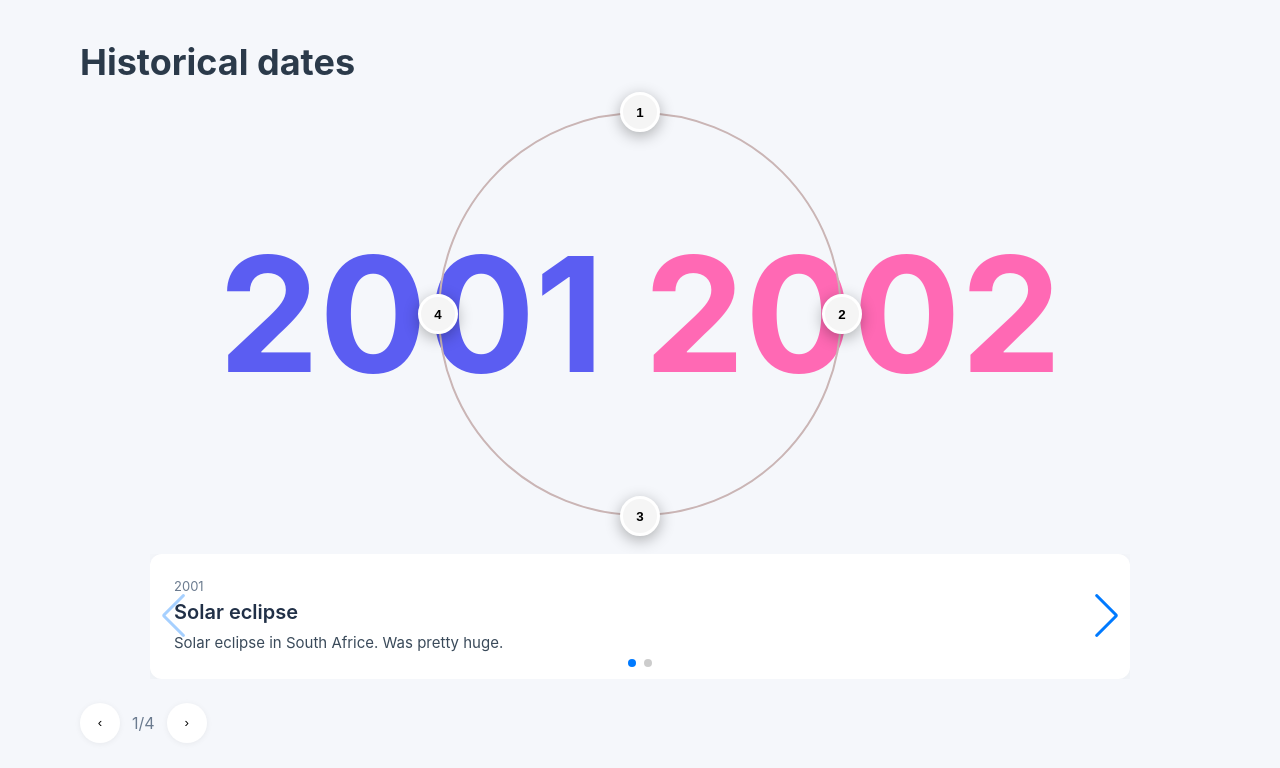
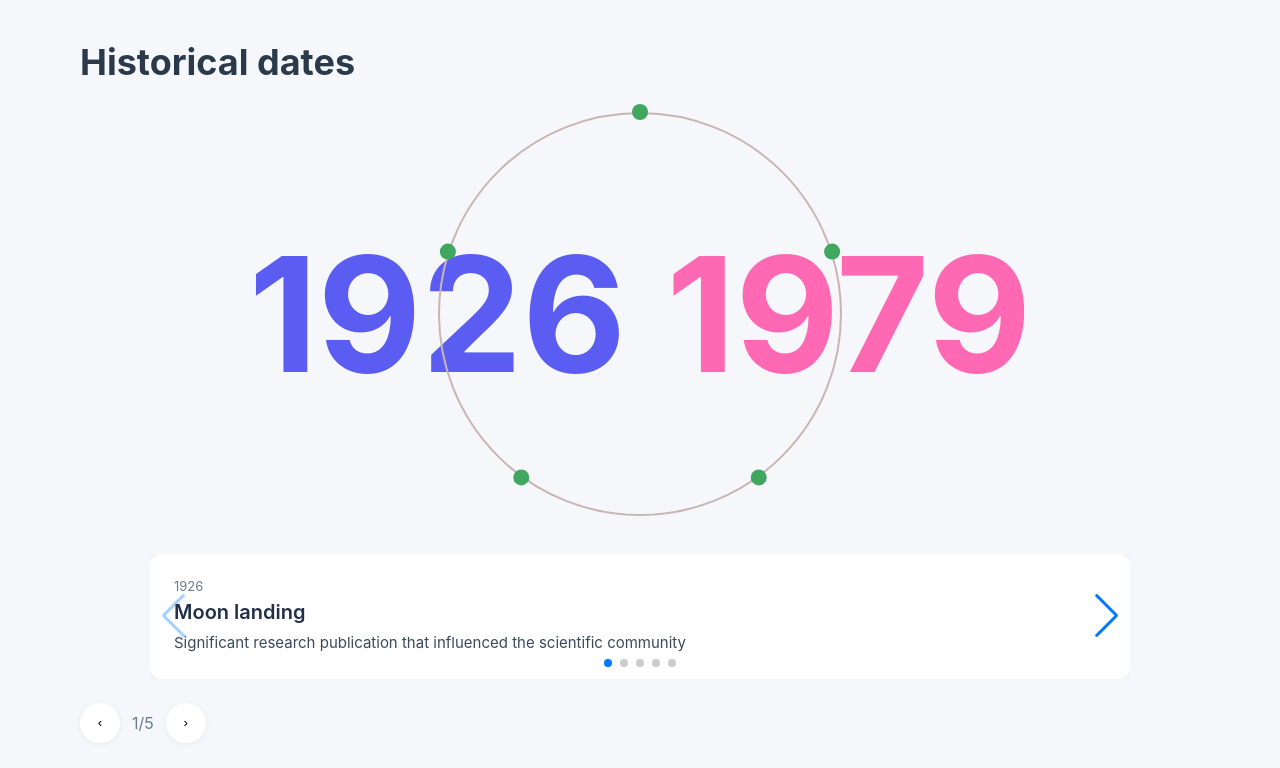
Before and after one commit to Infandel/timeline-into-past, a React app: page / in a window 1280 px wide. Shown: the top 768 px of the page. Built offline with nearby package versions, Linux system fonts and the light colour scheme.

Commit message:
Added basic styling for moving buttons on circle. Added on hover animation for them. Changed data mocking generation.

```diff
--- a/package.json
+++ b/package.json
@@ -13,11 +13,13 @@
 		"gsap": "^3.12.0",
 		"react": "^18.2.0",
 		"react-dom": "^18.2.0",
-		"swiper": "^9.0.0"
+		"swiper": "^9.0.0",
+		"uuid": "^13.0.0"
 	},
 	"devDependencies": {
 		"@types/react": "^18.0.0",
 		"@types/react-dom": "^18.0.0",
+		"@types/uuid": "^10.0.0",
 		"@typescript-eslint/eslint-plugin": "^8.46.1",
 		"@typescript-eslint/parser": "^8.46.1",
 		"css-loader": "^6.0.0",
--- a/src/App.tsx
+++ b/src/App.tsx
@@ -1,14 +1,19 @@
 import { useState } from 'react';
 import Timeline from './components/timeline/Timeline';
 import styles from './App.module.scss';
-import data from './data/timelineData';
+// import data from './data/timelineData';
+import { generateAllCategoryTimelines } from './data/dataGenerators';
 
 const App = () => {
 	const [activeIndex, setActiveIndex] = useState(0);
 
 	return (
 		<div className={styles.app}>
-			<Timeline intervals={data} activeIndex={activeIndex} onChangeIndex={(i) => setActiveIndex(i)} />
+			<Timeline
+				intervals={generateAllCategoryTimelines()}
+				activeIndex={activeIndex}
+				onChangeIndex={(i) => setActiveIndex(i)}
+			/>
 		</div>
 	);
 };
--- a/src/components/timeline/Timeline.module.scss
+++ b/src/components/timeline/Timeline.module.scss
@@ -40,27 +40,49 @@
 	border: 2px solid rgb(202, 181, 181);
 }
 
-.circleContent {
+/* Base dot styles */
+.dot {
 	position: absolute;
-	width: 40px;
-	height: 40px;
+	--dot-size: 16px;
+	--mini-circle-size: 40px;
+
+	aspect-ratio: 1 / 1;
+	width: var(--dot-size);
+	height: var(--dot-size);
+	background-color: rgb(65, 167, 95);
 	border-radius: 50%;
+	border: none;
+
 	top: 50%;
 	left: 50%;
 	transform: translate(-50%, -50%);
-	border: 3px solid white;
-	box-shadow: 0 4px 15px rgba(0, 0, 0, 0.3);
-	background-color: whitesmoke;
-
-	display: flex;
-	align-items: center;
-	justify-content: center;
+	transition: all 0.3s ease;
 
 	cursor: pointer;
+	display: flex;
+	justify-content: center;
+	align-items: center;
+}
 
-	.innerNumber {
-		font-weight: bold;
-	}
+/* Dot number (hidden by default) */
+.dotNumber {
+	color: white;
+	font-size: 0;
+	font-weight: bold;
+	transition: font-size 0.3s ease;
+	user-select: none;
+}
+
+/* Hover effects */
+.dot:hover {
+	width: var(--mini-circle-size);
+	height: var(--mini-circle-size);
+	background-color: #333;
+	box-shadow: 0 2px 8px rgba(0, 0, 0, 0.3);
+}
+
+.dot:hover .dotNumber {
+	font-size: 16px;
 }
 
 .sliderArea {
--- a/src/components/timeline/Timeline.tsx
+++ b/src/components/timeline/Timeline.tsx
@@ -1,13 +1,13 @@
 import React, { useRef, useState } from 'react';
-import { Interval } from '../../data/timelineData';
 import styles from './Timeline.module.scss';
 import EventSlider from '../eventSlider/EventSlider';
 import gsap from 'gsap';
 import { useGSAP } from '@gsap/react';
 import cn from 'clsx';
+import { TimelineData } from '../../data/timelineData';
 
 type Props = {
-	intervals: Interval[];
+	intervals: TimelineData[];
 	activeIndex: number;
 	onChangeIndex: (i: number) => void;
 };
@@ -22,7 +22,7 @@ const Timeline: React.FC<Props> = ({ intervals, activeIndex, onChangeIndex }) =>
 	const endingYear = useRef<HTMLSpanElement | null>(null);
 	const [endYear, setEndYear] = useState(intervals[activeIndex]?.events?.at(-1)?.date);
 
-	// Drawing small circles on a Big main circle
+	// Drawing small circles on a Big main circle on initial Draw
 	useGSAP(
 		() => {
 			if (!circleRef.current || intervals.length === 0) return;
@@ -85,7 +85,7 @@ const Timeline: React.FC<Props> = ({ intervals, activeIndex, onChangeIndex }) =>
 	/* The `onSegmentClick` function is using the `contextSafe` hook provided by `useGSAP` to create an
 	animation that rotates elements on the page. When the function is called (presumably triggered by a
 	click event), it uses GSAP (GreenSock Animation Platform) to animate the rotation of elements with
-	the classes `.main-circle` and `.circle-image`. */
+	the classes `.main-circle` and `.circle-image`. It's need to be done simulteniously. */
 	const onSegmentClick = contextSafe(() => {
 		gsap.to('.main-circle', {
 			rotation: `+=${360 / intervals.length}`,
@@ -114,8 +114,8 @@ const Timeline: React.FC<Props> = ({ intervals, activeIndex, onChangeIndex }) =>
 				<div ref={containerRef} className={styles.circleContainer}>
 					<div ref={circleRef} className={cn('main-circle', styles.mainCircle)}>
 						{intervals.map((_, i) => (
-							<button key={i} className={cn(`circle-image`, styles.circleContent, `img-${i}`)} onClick={onSegmentClick}>
-								<div className={styles.innerNumber}>{i + 1}</div>
+							<button key={i} className={cn(`circle-image`, styles.dot, `img-${i}`)} onClick={onSegmentClick}>
+								<div className={styles.dotNumber}>{i + 1}</div>
 							</button>
 						))}
 					</div>
--- /dev/null
+++ b/src/data/dataGenerators.ts
@@ -0,0 +1,42 @@
+import { CATEGORIES, CategoryKey, EventItem, TimelineData } from './timelineData';
+import { v4 as uuidv4 } from 'uuid';
+
+// Helper function to get random item from array
+function getRandomItem<T>(array: T[]): T {
+	return array[Math.floor(Math.random() * array.length)];
+}
+
+// Helper function to generate random year between 1900 and current year
+function generateRandomYear(): string {
+	const currentYear = new Date().getFullYear();
+	const minYear = 1900;
+	const year = Math.floor(Math.random() * (currentYear - minYear + 1)) + minYear;
+	return year.toString();
+}
+
+// Main function to generate timeline data for a specific category (sorted by Date)
+function generateTimelineDataForCategory(category: CategoryKey, numberOfEvents: number = 5): TimelineData {
+	const categoryData = CATEGORIES[category];
+
+	const events: EventItem[] = Array.from({ length: numberOfEvents }, () => {
+		return {
+			id: `e${uuidv4()}`,
+			title: getRandomItem(categoryData.titles),
+			date: generateRandomYear(),
+			description: getRandomItem(categoryData.descriptions),
+		};
+	}).sort((event1, event2) => Number(event1.date) - Number(event2.date));
+
+	return {
+		id: `i${uuidv4()}`,
+		category: category,
+		events,
+	};
+}
+
+// Generate timelines for all 5 categories
+export function generateAllCategoryTimelines(eventsPerTimeline: number = 5): TimelineData[] {
+	const categoryKeys = Object.keys(CATEGORIES) as CategoryKey[];
+
+	return categoryKeys.map((category) => generateTimelineDataForCategory(category, eventsPerTimeline));
+}
--- a/src/data/timelineData.ts
+++ b/src/data/timelineData.ts
@@ -5,65 +5,131 @@ export type EventItem = {
 	description: string;
 };
 
-export type Interval = {
+export type TimelineData = {
 	id: string;
+	category: string;
 	events: EventItem[];
 };
 
-const data: Interval[] = [
-	{
-		id: 'i2015',
-		events: [
-			{
-				id: 'e1',
-				title: 'Solar eclipse',
-				date: '2001',
-				description: 'Solar eclipse in South Africe. Was pretty huge.',
-			},
-			{ id: 'e2', title: 'Event A', date: '2002', description: 'Additional information about event A' },
+export type CategoryKey = keyof typeof CATEGORIES;
+
+// Categories and their specific data
+export const CATEGORIES = {
+	Science: {
+		titles: [
+			'Solar eclipse',
+			'Moon landing',
+			'Hubble telescope launch',
+			'Discovery of DNA',
+			'First successful cloning',
+			'Mars rover landing',
+			'Quantum computer breakthrough',
+			'COVID-19 vaccine development',
+			'Gravitational waves detection',
+			'Human genome project completion',
+			'International Space Station launch',
+			'Theory of relativity publication',
+		],
+		descriptions: [
+			'Major breakthrough in scientific research',
+			'Groundbreaking discovery that changed our understanding',
+			'Important scientific expedition and findings',
+			'Revolutionary invention in the field',
+			'Significant research publication that influenced the scientific community',
+			'Experimental verification of fundamental theories',
+			'Technological advancement in research methods',
 		],
 	},
-	{
-		id: 'i2016',
-		events: [
-			{
-				id: 'e3',
-				title: 'Hubble have found GZ-321',
-				date: '2003',
-				description: 'Oh it is our Hubble telescope. And it is working.',
-			},
-			{
-				id: 'e8',
-				title: 'Hubble have found GZ-324',
-				date: '2004',
-				description: 'And it is just works.',
-			},
+	Literature: {
+		titles: [
+			'Publication of famous novel',
+			'Nobel Prize in Literature',
+			'Literary movement begins',
+			'Bestselling book release',
+			'Author receives prestigious award',
+			'Classic work published',
+			'Literary festival inauguration',
+			'Poetry collection debut',
+			'Literary criticism published',
+			'Translation of ancient texts completed',
+		],
+		descriptions: [
+			'Influential work that shaped modern literature',
+			'Award-winning piece that received critical acclaim',
+			'Cultural phenomenon that captivated readers worldwide',
+			'Seminal work in its literary genre',
+			'Book that sparked important social discussions',
+			'Literary masterpiece that defined a generation',
+			'Groundbreaking narrative style that influenced writers',
 		],
 	},
-	{
-		id: 'i2017',
-		events: [
-			{
-				id: 'e4',
-				title: 'Tesla booms the market',
-				date: '2002',
-				description: 'Tesla introduced their new Cybertruck.',
-			},
-			{
-				id: 'e7',
-				title: 'Tesla',
-				date: '2005',
-				description: 'Tesla introduced their new Cybertruck2 .',
-			},
+	Films: {
+		titles: [
+			'Blockbuster movie premiere',
+			'Oscar award ceremony',
+			'Film festival grand opening',
+			'Classic film release',
+			'Groundbreaking animation debut',
+			'Cult film premiere',
+			'Record-breaking box success',
+			"Director's landmark film",
+			'First film with new technology',
+			'Influential documentary release',
+		],
+		descriptions: [
+			'Cinematic masterpiece that redefined filmmaking',
+			'Award-winning performance and direction',
+			'Cultural impact that influenced generations',
+			'Technical innovation in film production',
+			'Box office success that broke multiple records',
+			'Film that launched new cinematic techniques',
+			'Groundbreaking visual effects that set industry standards',
 		],
 	},
-	{
-		id: 'i2022',
-		events: [
-			{ id: 'e5', title: 'Science', date: '2014', description: 'Another key thing in 2022.' },
-			{ id: 'e6', title: 'Event B', date: '2015', description: 'Super serious event was happened' },
+	History: {
+		titles: [
+			'Important treaty signing',
+			'Historical battle',
+			'Political revolution',
+			'Significant protest movement',
+			'Monumental construction completed',
+			'Historical figure birth/death',
+			'Cultural renaissance period',
+			'Empire rise/fall',
+			'Economic crisis begins',
+			'Exploration voyage completion',
+		],
+		descriptions: [
+			'Pivotal moment that shaped world history',
+			'Event that marked the beginning of a new era',
+			'Historical turning point with lasting impact',
+			'Cultural movement that transformed society',
+			'Political change that redefined international relations',
+			'Military conflict that changed borders',
+			'Social movement that achieved significant reforms',
 		],
 	},
-];
-
-export default data;
+	'Computer Games': {
+		titles: [
+			'Groundbreaking game release',
+			'Gaming console launch',
+			'E-sports tournament',
+			'Game development studio founded',
+			'Revolutionary game engine created',
+			'Record-breaking game sales',
+			'Online gaming service launched',
+			'VR gaming breakthrough',
+			'Indie game success story',
+			'Gaming convention inaugural event',
+		],
+		descriptions: [
+			'Innovative gameplay that set new industry standards',
+			'Technical achievement in game development',
+			'Cultural phenomenon in the gaming community',
+			'Award-winning game design and storytelling',
+			'Platform that revolutionized online gaming experience',
+			'Graphics breakthrough that raised the bar',
+			'Game that defined a new genre in the industry',
+		],
+	},
+};
```
Also changed, not shown: 1 other file (tests, documents, lock files or other folders).
